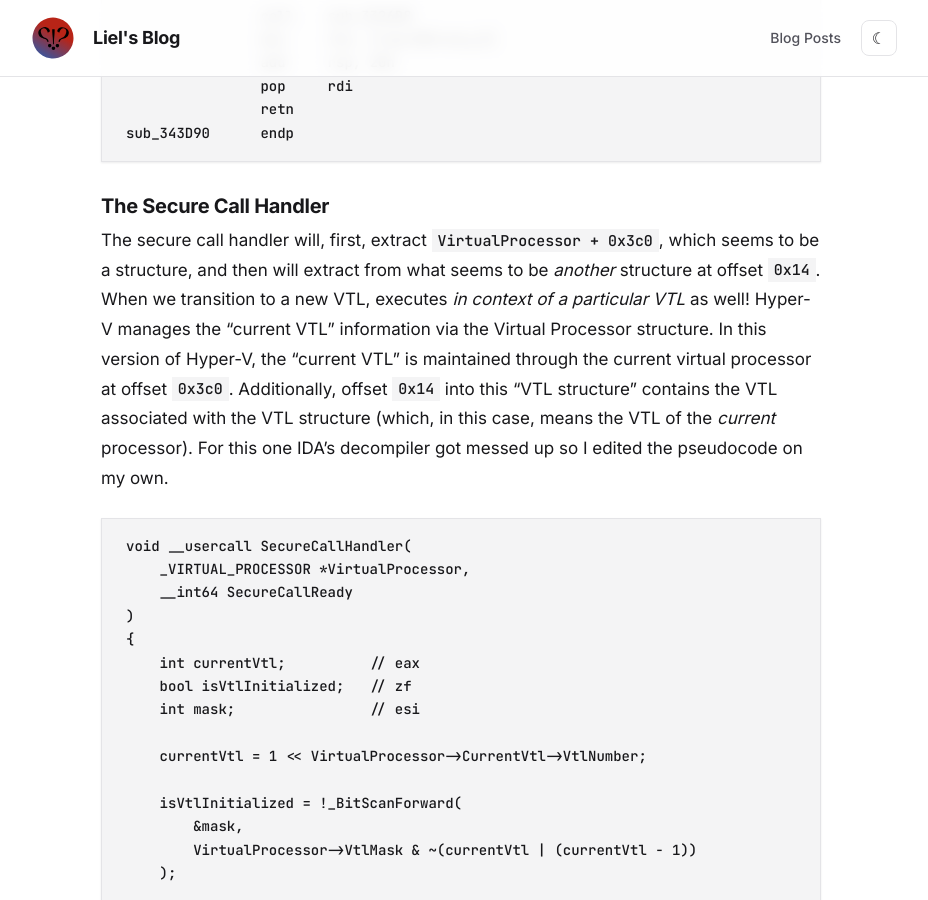
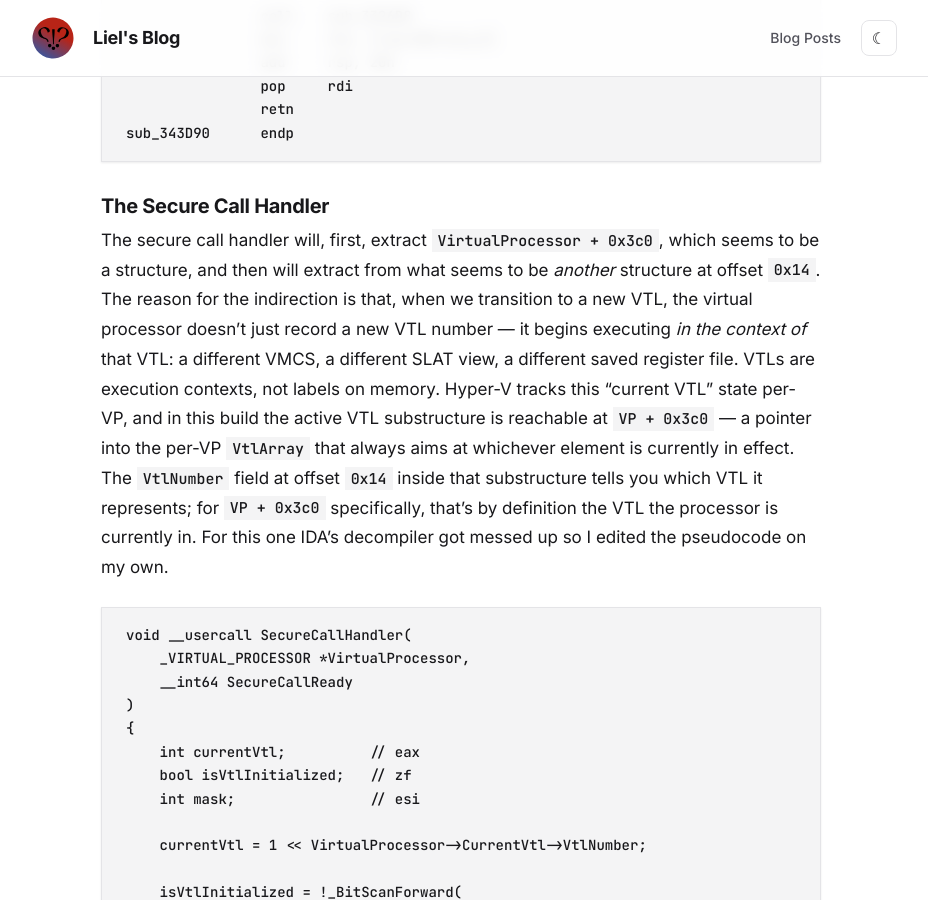
Before and after one commit to ReverseWarrior/ReverseWarrior.github.io, a Jekyll site: the page built from _posts/2026-05-06-Virtualization-Based-Security.md, in a window 1280 px wide and 900 px high, scrolled down 8970 px. Shown: the whole window, without its empty margins (179-1107 px from the left). Built offline with Jekyll 4.4.1, drawn with Linux system fonts in a browser that asks for light colours.

Commit message:
Fix typo

````diff
--- a/_posts/2026-05-06-Virtualization-Based-Security.md
+++ b/_posts/2026-05-06-Virtualization-Based-Security.md
@@ -164,7 +164,7 @@ loc_343DB2:                             ; CODE XREF: sub_343D90+1D↑j
 sub_343D90      endp
 ```
 ### The Secure Call Handler
-The secure call handler will, first, extract `VirtualProcessor + 0x3c0`, which seems to be a structure, and then will extract from what seems to be _another_ structure at offset `0x14`. When we transition to a new VTL, executes _in context of a particular VTL_ as well! Hyper-V manages the “current VTL” information via the Virtual Processor structure. In this version of Hyper-V, the “current VTL” is maintained through the current virtual processor at offset `0x3c0`. Additionally, offset `0x14` into this “VTL structure” contains the VTL associated with the VTL structure (which, in this case, means the VTL of the _current_ processor). For this one IDA's decompiler got messed up so I edited the pseudocode on my own.
+The secure call handler will, first, extract `VirtualProcessor + 0x3c0`, which seems to be a structure, and then will extract from what seems to be _another_ structure at offset `0x14`. The reason for the indirection is that, when we transition to a new VTL, the virtual processor doesn't just record a new VTL number — it begins executing _in the context of_ that VTL: a different VMCS, a different SLAT view, a different saved register file. VTLs are execution contexts, not labels on memory. Hyper-V tracks this "current VTL" state per-VP, and in this build the active VTL substructure is reachable at `VP + 0x3c0` — a pointer into the per-VP `VtlArray` that always aims at whichever element is currently in effect. The `VtlNumber` field at offset `0x14` inside that substructure tells you which VTL it represents; for `VP + 0x3c0` specifically, that's by definition the VTL the processor is currently in. For this one IDA's decompiler got messed up so I edited the pseudocode on my own.
 ```
 void __usercall SecureCallHandler(
     _VIRTUAL_PROCESSOR *VirtualProcessor,
````
